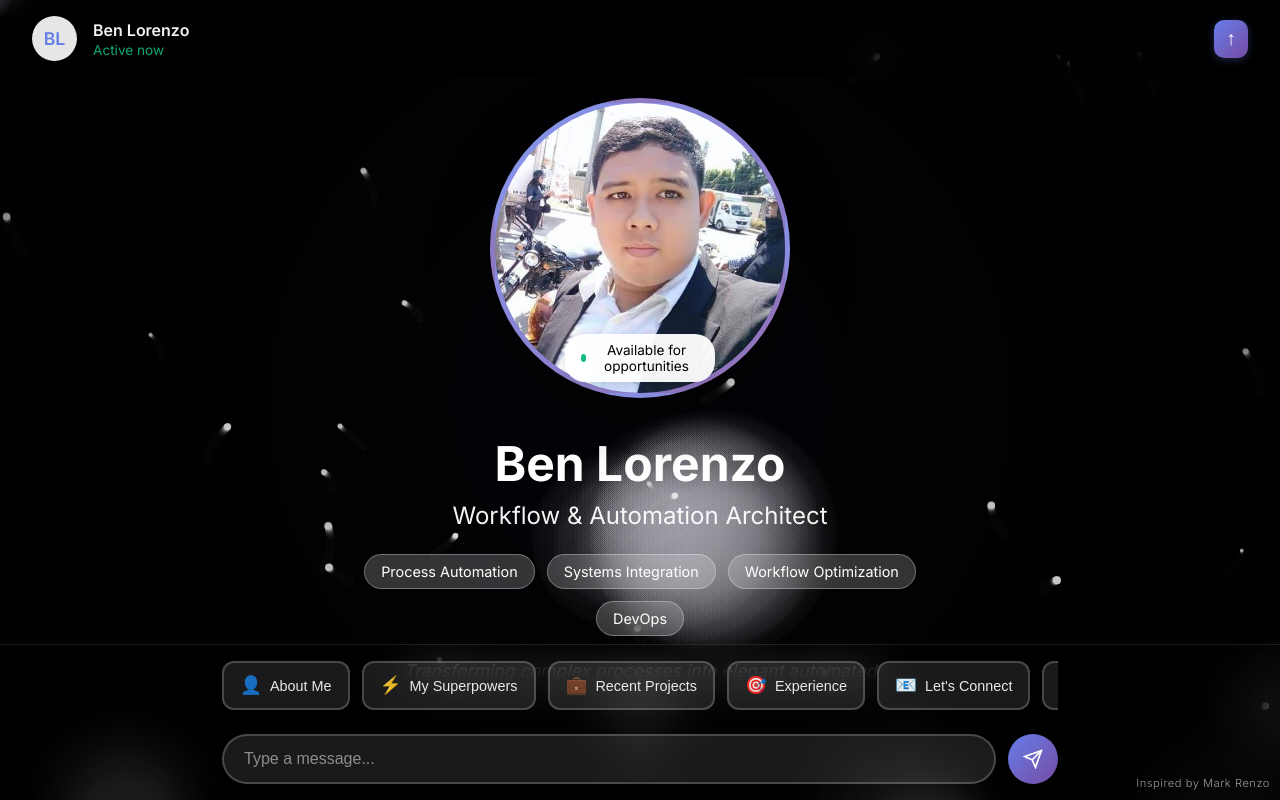
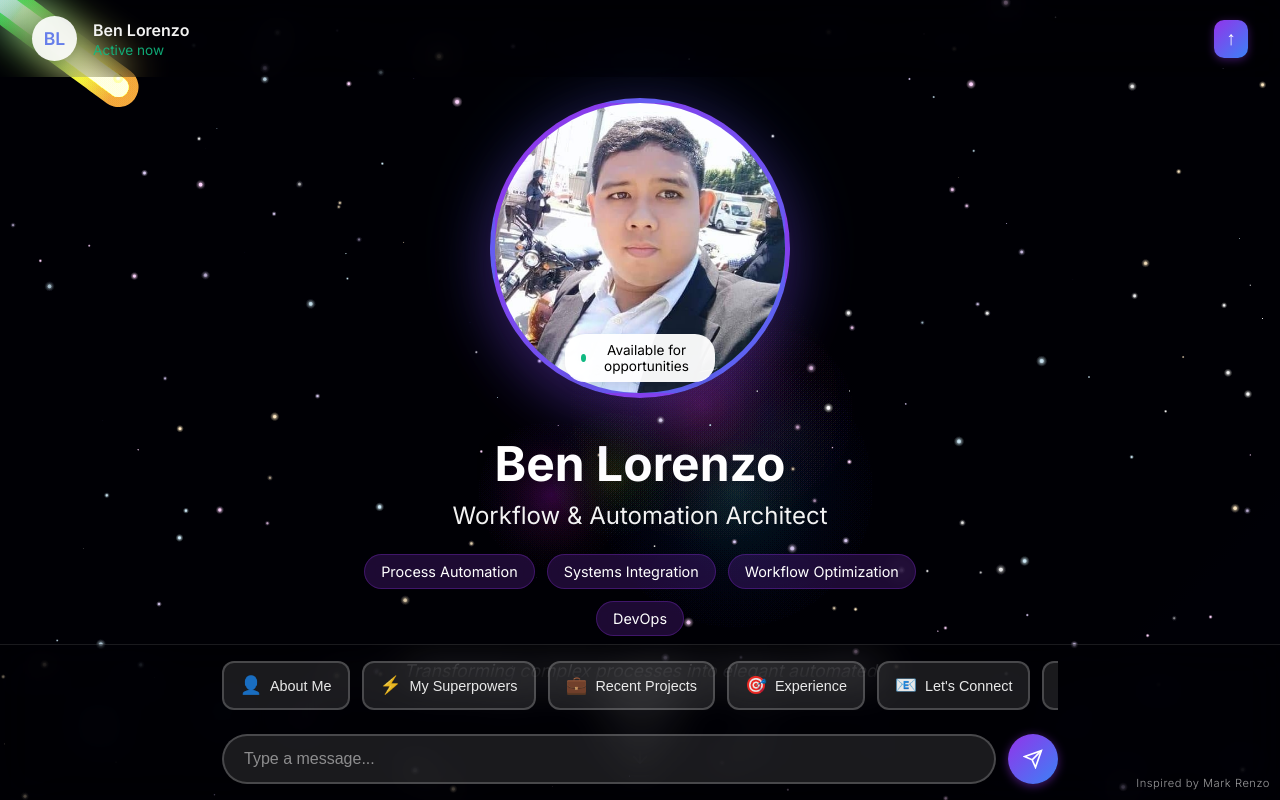
Before and after one commit to BenLorenzoDev/slay, a plain HTML site: page index.html in a window 1280 px wide. Both pictures are taken after a click on the button 1033 px from the left and 759 px from the top of the page. Shown: the top 800 px of the page. Drawn offline with Linux system fonts and the light colour scheme; animation ran at ten frames a second.

Commit message:
Transform to galactic theme with continuous rainbow smoke trail

```diff
--- a/css/styles.css
+++ b/css/styles.css
@@ -10,7 +10,7 @@ html {
 
 body {
     font-family: 'Inter', sans-serif;
-    background: linear-gradient(135deg, #667eea 0%, #764ba2 100%);
+    background: linear-gradient(135deg, #0a0e27 0%, #1a0033 50%, #2d1b69 100%);
     overflow-x: hidden;
     position: relative;
 }
@@ -62,9 +62,9 @@ body {
     height: 300px;
     border-radius: 50%;
     object-fit: cover;
-    border: 5px solid rgba(255, 255, 255, 0.2);
-    box-shadow: 0 20px 60px rgba(0, 0, 0, 0.4);
-    background: linear-gradient(135deg, #667eea, #764ba2);
+    border: 5px solid rgba(147, 51, 234, 0.3);
+    box-shadow: 0 20px 60px rgba(147, 51, 234, 0.3), 0 0 80px rgba(59, 130, 246, 0.2);
+    background: linear-gradient(135deg, #9333ea, #3b82f6);
 }
 
 .profile-status {
@@ -128,12 +128,12 @@ body {
 }
 
 .specialty-tag {
-    background: rgba(255, 255, 255, 0.2);
+    background: rgba(147, 51, 234, 0.2);
     backdrop-filter: blur(10px);
     padding: 0.5rem 1rem;
     border-radius: 20px;
     font-size: 0.9rem;
-    border: 1px solid rgba(255, 255, 255, 0.3);
+    border: 1px solid rgba(147, 51, 234, 0.3);
 }
 
 .profile-tagline {
@@ -237,7 +237,7 @@ body {
 }
 
 .back-to-top {
-    background: linear-gradient(135deg, #667eea 0%, #764ba2 100%);
+    background: linear-gradient(135deg, #9333ea 0%, #3b82f6 100%);
     border: none;
     color: white;
     font-size: 1.2rem;
@@ -245,7 +245,7 @@ body {
     padding: 0.5rem 0.75rem;
     border-radius: 10px;
     transition: all 0.3s;
-    box-shadow: 0 2px 8px rgba(102, 126, 234, 0.3);
+    box-shadow: 0 2px 8px rgba(147, 51, 234, 0.4);
 }
 
 .back-to-top:hover {
@@ -323,10 +323,10 @@ body {
 }
 
 .user-message .message-bubble {
-    background: linear-gradient(135deg, #667eea 0%, #764ba2 100%);
+    background: linear-gradient(135deg, #9333ea 0%, #3b82f6 100%);
     color: white;
     margin-left: auto;
-    box-shadow: 0 2px 12px rgba(102, 126, 234, 0.3);
+    box-shadow: 0 2px 12px rgba(147, 51, 234, 0.4);
 }
 
 .message.appear {
@@ -453,7 +453,7 @@ body {
 }
 
 .send-btn {
-    background: linear-gradient(135deg, #667eea 0%, #764ba2 100%);
+    background: linear-gradient(135deg, #9333ea 0%, #3b82f6 100%);
     border: none;
     width: 50px;
     height: 50px;
@@ -464,6 +464,7 @@ body {
     cursor: pointer;
     transition: transform 0.3s;
     color: white;
+    box-shadow: 0 2px 10px rgba(147, 51, 234, 0.5);
 }
 
 .send-btn:hover {
--- a/js/galaxy.js
+++ b/js/galaxy.js
@@ -1,4 +1,4 @@
-// Smoke Animation with Mouse Trail Effect
+// Galactic Animation with Continuous Colorful Smoke Trail
 const canvas = document.getElementById('galaxy-canvas');
 const ctx = canvas.getContext('2d');
 
@@ -14,262 +14,309 @@ function resizeCanvas() {
 resizeCanvas();
 window.addEventListener('resize', resizeCanvas);
 
-// Smoke Particle class
-class SmokeParticle {
-    constructor(x, y, isMouseTrail = false) {
-        this.x = x;
-        this.y = y;
-        this.isMouseTrail = isMouseTrail;
+// Star class for background
+class Star {
+    constructor() {
+        this.x = Math.random() * canvas.width;
+        this.y = Math.random() * canvas.height;
+        this.size = Math.random() * 2;
+        this.brightness = Math.random();
+        this.twinkleSpeed = Math.random() * 0.05 + 0.01;
+        this.color = this.getStarColor();
+    }
 
-        if (isMouseTrail) {
-            // Mouse trail particles are smaller and fade faster
-            this.size = Math.random() * 20 + 10;
-            this.targetOpacity = Math.random() * 0.15 + 0.05;
-            this.maxLife = Math.random() * 60 + 40;
-            this.speedX = (Math.random() - 0.5) * 0.8;
-            this.speedY = Math.random() * -0.5 - 0.3;
-        } else {
-            // Background smoke particles
-            this.size = Math.random() * 80 + 40;
-            this.targetOpacity = Math.random() * 0.08 + 0.02;
-            this.maxLife = Math.random() * 200 + 300;
-            this.speedX = (Math.random() - 0.5) * 0.5;
-            this.speedY = Math.random() * -0.8 - 0.2;
-        }
-
-        this.opacity = 0;
-        this.life = 0;
-        this.angle = Math.random() * Math.PI * 2;
-        this.angleSpeed = (Math.random() - 0.5) * 0.02;
-        this.growing = true;
+    getStarColor() {
+        const colors = [
+            '#ffffff', '#ffe9c4', '#d4f1ff', '#ffd4ff', '#e4d4ff'
+        ];
+        return colors[Math.floor(Math.random() * colors.length)];
     }
 
     update() {
-        // Update life cycle
-        this.life++;
-
-        // Fade in effect
-        if (this.growing && this.opacity < this.targetOpacity) {
-            this.opacity += this.isMouseTrail ? 0.01 : 0.001;
+        this.brightness += this.twinkleSpeed;
+        if (this.brightness > 1 || this.brightness < 0) {
+            this.twinkleSpeed = -this.twinkleSpeed;
         }
-
-        // Start fading when life is almost over
-        if (this.life > this.maxLife * 0.7) {
-            this.opacity -= this.isMouseTrail ? 0.01 : 0.002;
-            this.growing = false;
-        }
-
-        // Natural upward drift
-        this.speedY *= 0.99;
-        this.y += this.speedY;
-
-        // Gentle horizontal sway using sine wave
-        this.x += this.speedX + Math.sin(this.life * 0.01) * 0.2;
-
-        // Slow rotation
-        this.angle += this.angleSpeed;
-
-        // Gradual size increase (smoke expands)
-        if (this.size < (this.isMouseTrail ? 50 : 200)) {
-            this.size += this.isMouseTrail ? 0.5 : 0.3;
-        }
-
-        // Apply gentle wind effect
-        this.speedX += (Math.random() - 0.5) * 0.02;
-        this.speedX *= 0.98; // Damping
     }
 
     draw() {
         ctx.save();
-        ctx.translate(this.x, this.y);
-        ctx.rotate(this.angle);
+        ctx.globalAlpha = this.brightness;
 
-        // Create gradient for each smoke particle
-        const gradient = ctx.createRadialGradient(0, 0, 0, 0, 0, this.size);
+        // Draw star glow
+        const gradient = ctx.createRadialGradient(this.x, this.y, 0, this.x, this.y, this.size * 3);
+        gradient.addColorStop(0, this.color);
+        gradient.addColorStop(1, 'transparent');
+        ctx.fillStyle = gradient;
+        ctx.fillRect(this.x - this.size * 3, this.y - this.size * 3, this.size * 6, this.size * 6);
 
-        if (this.isMouseTrail) {
-            // Mouse trail has a slight purple tint
-            const hue = 250 + Math.random() * 20;
-            const lightness = 75 + Math.random() * 15;
-            gradient.addColorStop(0, `hsla(${hue}, 30%, ${lightness}%, ${this.opacity})`);
-            gradient.addColorStop(0.4, `hsla(${hue}, 20%, ${lightness}%, ${this.opacity * 0.8})`);
-            gradient.addColorStop(0.7, `hsla(${hue}, 15%, ${lightness}%, ${this.opacity * 0.4})`);
-            gradient.addColorStop(1, `hsla(${hue}, 10%, ${lightness}%, 0)`);
-        } else {
-            // Background smoke is neutral gray
-            const lightness = 85 + Math.random() * 10;
-            gradient.addColorStop(0, `hsla(250, 20%, ${lightness}%, ${this.opacity})`);
-            gradient.addColorStop(0.4, `hsla(250, 15%, ${lightness}%, ${this.opacity * 0.8})`);
-            gradient.addColorStop(0.7, `hsla(250, 10%, ${lightness}%, ${this.opacity * 0.4})`);
-            gradient.addColorStop(1, `hsla(250, 10%, ${lightness}%, 0)`);
-        }
-
-        ctx.fillStyle = gradient;
+        // Draw star core
+        ctx.fillStyle = this.color;
         ctx.beginPath();
-        ctx.arc(0, 0, this.size, 0, Math.PI * 2);
+        ctx.arc(this.x, this.y, this.size, 0, Math.PI * 2);
         ctx.fill();
 
         ctx.restore();
     }
 }
 
-// Mouse Trail System
-class MouseTrail {
+// Nebula Particle class
+class NebulaParticle {
+    constructor(x, y) {
+        this.x = x;
+        this.y = y;
+        this.size = Math.random() * 150 + 50;
+        this.hue = Math.random() * 360;
+        this.saturation = 70;
+        this.lightness = 50;
+        this.opacity = Math.random() * 0.03 + 0.01;
+        this.speedX = (Math.random() - 0.5) * 0.2;
+        this.speedY = (Math.random() - 0.5) * 0.2;
+        this.life = 0;
+    }
+
+    update() {
+        this.x += this.speedX;
+        this.y += this.speedY;
+        this.hue += 0.5;
+        this.life += 0.01;
+        this.size *= 1.001;
+
+        // Slowly fade
+        if (this.life > 0.5) {
+            this.opacity *= 0.995;
+        }
+    }
+
+    draw() {
+        ctx.save();
+
+        const gradient = ctx.createRadialGradient(this.x, this.y, 0, this.x, this.y, this.size);
+        gradient.addColorStop(0, `hsla(${this.hue}, ${this.saturation}%, ${this.lightness}%, ${this.opacity})`);
+        gradient.addColorStop(0.4, `hsla(${this.hue + 30}, ${this.saturation}%, ${this.lightness - 10}%, ${this.opacity * 0.5})`);
+        gradient.addColorStop(1, `hsla(${this.hue + 60}, ${this.saturation}%, ${this.lightness - 20}%, 0)`);
+
+        ctx.fillStyle = gradient;
+        ctx.fillRect(this.x - this.size, this.y - this.size, this.size * 2, this.size * 2);
+
+        ctx.restore();
+    }
+}
+
+// Continuous Trail Particle class
+class TrailParticle {
+    constructor(x, y, hue, size = null, velocity = null) {
+        this.x = x;
+        this.y = y;
+        this.size = size || Math.random() * 15 + 5;
+        this.hue = hue;
+        this.saturation = 80 + Math.random() * 20;
+        this.lightness = 60 + Math.random() * 20;
+        this.opacity = 0.6;
+        this.life = 1;
+        this.decay = 0.01;
+
+        if (velocity) {
+            this.speedX = velocity.x * 0.2 + (Math.random() - 0.5) * 0.5;
+            this.speedY = velocity.y * 0.2 + (Math.random() - 0.5) * 0.5;
+        } else {
+            this.speedX = (Math.random() - 0.5) * 1;
+            this.speedY = (Math.random() - 0.5) * 1;
+        }
+    }
+
+    update() {
+        this.x += this.speedX;
+        this.y += this.speedY;
+        this.speedX *= 0.98;
+        this.speedY *= 0.98;
+        this.life -= this.decay;
+        this.opacity = this.life * 0.6;
+        this.size *= 1.02; // Expand slightly
+    }
+
+    draw() {
+        ctx.save();
+
+        // Multi-layer glow effect
+        for (let i = 3; i > 0; i--) {
+            const gradient = ctx.createRadialGradient(
+                this.x, this.y, 0,
+                this.x, this.y, this.size * i
+            );
+
+            const alpha = this.opacity * (0.3 / i);
+            gradient.addColorStop(0, `hsla(${this.hue}, ${this.saturation}%, ${this.lightness}%, ${alpha})`);
+            gradient.addColorStop(0.4, `hsla(${this.hue + 20}, ${this.saturation}%, ${this.lightness - 10}%, ${alpha * 0.5})`);
+            gradient.addColorStop(1, 'transparent');
+
+            ctx.fillStyle = gradient;
+            ctx.beginPath();
+            ctx.arc(this.x, this.y, this.size * i, 0, Math.PI * 2);
+            ctx.fill();
+        }
+
+        ctx.restore();
+    }
+}
+
+// Continuous Trail System
+class ContinuousTrail {
     constructor() {
         this.points = [];
-        this.maxPoints = 10;
+        this.maxPoints = 50;
         this.lastX = null;
         this.lastY = null;
-        this.trailTimer = 0;
+        this.hue = 0;
+        this.lastTime = Date.now();
     }
 
     addPoint(x, y) {
-        // Only add point if mouse has moved enough
+        const currentTime = Date.now();
+        const timeDelta = currentTime - this.lastTime;
+
         if (this.lastX !== null && this.lastY !== null) {
             const distance = Math.sqrt((x - this.lastX) ** 2 + (y - this.lastY) ** 2);
 
-            // Only create trail if mouse moved more than 5 pixels
-            if (distance > 5) {
-                this.points.push({ x, y, life: 1 });
+            // Calculate velocity for smooth interpolation
+            const velocity = {
+                x: (x - this.lastX) / (timeDelta + 1),
+                y: (y - this.lastY) / (timeDelta + 1)
+            };
 
-                if (this.points.length > this.maxPoints) {
-                    this.points.shift();
-                }
+            // Interpolate points for continuous trail
+            const steps = Math.max(1, Math.floor(distance / 3));
 
-                this.lastX = x;
-                this.lastY = y;
+            for (let i = 0; i <= steps; i++) {
+                const t = i / steps;
+                const interpX = this.lastX + (x - this.lastX) * t;
+                const interpY = this.lastY + (y - this.lastY) * t;
 
-                return true; // Signal to create smoke particle
+                this.points.push({
+                    x: interpX,
+                    y: interpY,
+                    hue: this.hue,
+                    life: 1,
+                    velocity: velocity
+                });
+
+                // Advance hue for rainbow effect
+                this.hue = (this.hue + 2) % 360;
             }
-        } else {
-            this.lastX = x;
-            this.lastY = y;
+
+            // Limit trail length
+            while (this.points.length > this.maxPoints) {
+                this.points.shift();
+            }
         }
 
-        return false;
+        this.lastX = x;
+        this.lastY = y;
+        this.lastTime = currentTime;
     }
 
     update() {
-        // Decay trail points
         this.points.forEach(point => {
-            point.life -= 0.02;
+            point.life -= 0.015;
         });
 
-        // Remove dead points
         this.points = this.points.filter(p => p.life > 0);
     }
 
     draw() {
         if (this.points.length < 2) return;
 
+        // Draw continuous flowing trail
         ctx.save();
+        ctx.globalCompositeOperation = 'lighter';
 
-        // Draw smooth trail line
+        // Create smooth bezier path
         ctx.beginPath();
         ctx.moveTo(this.points[0].x, this.points[0].y);
 
-        for (let i = 1; i < this.points.length; i++) {
-            const prev = this.points[i - 1];
-            const curr = this.points[i];
+        for (let i = 1; i < this.points.length - 1; i++) {
+            const cp = this.points[i];
+            const next = this.points[i + 1];
 
-            // Use quadratic curves for smooth trail
-            const midX = (prev.x + curr.x) / 2;
-            const midY = (prev.y + curr.y) / 2;
+            const cpx = (cp.x + next.x) / 2;
+            const cpy = (cp.y + next.y) / 2;
 
-            ctx.quadraticCurveTo(prev.x, prev.y, midX, midY);
+            ctx.quadraticCurveTo(cp.x, cp.y, cpx, cpy);
         }
 
-        // Style the trail
-        ctx.strokeStyle = `rgba(255, 255, 255, 0.02)`;
-        ctx.lineWidth = 30;
-        ctx.lineCap = 'round';
-        ctx.lineJoin = 'round';
-        ctx.globalCompositeOperation = 'lighter';
-        ctx.stroke();
+        // Create gradient along the trail
+        if (this.points.length > 1) {
+            const gradient = ctx.createLinearGradient(
+                this.points[0].x, this.points[0].y,
+                this.points[this.points.length - 1].x,
+                this.points[this.points.length - 1].y
+            );
+
+            this.points.forEach((point, index) => {
+                const position = index / (this.points.length - 1);
+                gradient.addColorStop(
+                    position,
+                    `hsla(${point.hue}, 100%, 60%, ${point.life * 0.5})`
+                );
+            });
+
+            ctx.strokeStyle = gradient;
+            ctx.lineWidth = 20;
+            ctx.lineCap = 'round';
+            ctx.lineJoin = 'round';
+            ctx.stroke();
+
+            // Second pass for glow
+            ctx.lineWidth = 40;
+            ctx.globalAlpha = 0.3;
+            ctx.stroke();
+        }
 
         ctx.restore();
     }
 }
 
-// Ambient floating particles for depth
-class AmbientParticle {
-    constructor() {
-        this.reset();
-        this.y = Math.random() * canvas.height;
-    }
+// Initialize particles and systems
+const stars = [];
+const nebulaParticles = [];
+const trailParticles = [];
+const continuousTrail = new ContinuousTrail();
 
-    reset() {
-        this.x = Math.random() * canvas.width;
-        this.y = canvas.height + 50;
-        this.size = Math.random() * 3 + 1;
-        this.speedY = Math.random() * -0.5 - 0.1;
-        this.speedX = (Math.random() - 0.5) * 0.2;
-        this.opacity = Math.random() * 0.3 + 0.1;
-        this.pulse = Math.random() * Math.PI * 2;
-    }
-
-    update() {
-        this.y += this.speedY;
-        this.x += this.speedX + Math.sin(this.pulse) * 0.3;
-        this.pulse += 0.02;
-
-        // Reset when particle goes off screen
-        if (this.y < -50) {
-            this.reset();
-        }
-    }
-
-    draw() {
-        ctx.save();
-        ctx.globalAlpha = this.opacity * Math.sin(this.pulse) * 0.5 + 0.5;
-        ctx.fillStyle = '#ffffff';
-        ctx.beginPath();
-        ctx.arc(this.x, this.y, this.size, 0, Math.PI * 2);
-        ctx.fill();
-        ctx.restore();
-    }
+// Create starfield
+for (let i = 0; i < 200; i++) {
+    stars.push(new Star());
 }
 
-// Initialize particles arrays
-const smokeParticles = [];
-const ambientParticles = [];
-const mouseTrail = new MouseTrail();
-
-// Create initial ambient particles
-for (let i = 0; i < 30; i++) {
-    ambientParticles.push(new AmbientParticle());
-}
-
-// Mouse interaction
+// Mouse tracking
 let mouseX = canvas.width / 2;
 let mouseY = canvas.height / 2;
 let isMouseMoving = false;
 let mouseTimer;
-let lastMouseTime = 0;
+let colorHue = 0;
 
 // Track mouse movement
 document.addEventListener('mousemove', (e) => {
-    const currentTime = Date.now();
     mouseX = e.clientX;
     mouseY = e.clientY;
     isMouseMoving = true;
 
-    // Add to trail and create smoke particles
-    if (mouseTrail.addPoint(mouseX, mouseY)) {
-        // Create multiple small smoke particles for trail
-        if (currentTime - lastMouseTime > 30) { // Throttle particle creation
-            for (let i = 0; i < 2; i++) {
-                const offsetX = (Math.random() - 0.5) * 20;
-                const offsetY = (Math.random() - 0.5) * 20;
-                smokeParticles.push(new SmokeParticle(
-                    mouseX + offsetX,
-                    mouseY + offsetY,
-                    true // Mark as mouse trail particle
-                ));
-            }
-            lastMouseTime = currentTime;
-        }
+    // Add to continuous trail
+    continuousTrail.addPoint(mouseX, mouseY);
+
+    // Create trail particles
+    for (let i = 0; i < 3; i++) {
+        const particle = new TrailParticle(
+            mouseX + (Math.random() - 0.5) * 10,
+            mouseY + (Math.random() - 0.5) * 10,
+            colorHue,
+            Math.random() * 10 + 5,
+            { x: e.movementX || 0, y: e.movementY || 0 }
+        );
+        trailParticles.push(particle);
     }
+
+    // Advance color
+    colorHue = (colorHue + 3) % 360;
 
     clearTimeout(mouseTimer);
     mouseTimer = setTimeout(() => {
@@ -280,26 +327,23 @@ document.addEventListener('mousemove', (e) => {
 // Touch support
 document.addEventListener('touchmove', (e) => {
     if (e.touches.length > 0) {
-        const currentTime = Date.now();
-        mouseX = e.touches[0].clientX;
-        mouseY = e.touches[0].clientY;
+        const touch = e.touches[0];
+        mouseX = touch.clientX;
+        mouseY = touch.clientY;
         isMouseMoving = true;
 
-        // Add to trail and create smoke particles
-        if (mouseTrail.addPoint(mouseX, mouseY)) {
-            if (currentTime - lastMouseTime > 30) {
-                for (let i = 0; i < 2; i++) {
-                    const offsetX = (Math.random() - 0.5) * 20;
-                    const offsetY = (Math.random() - 0.5) * 20;
-                    smokeParticles.push(new SmokeParticle(
-                        mouseX + offsetX,
-                        mouseY + offsetY,
-                        true
-                    ));
-                }
-                lastMouseTime = currentTime;
-            }
+        continuousTrail.addPoint(mouseX, mouseY);
+
+        for (let i = 0; i < 3; i++) {
+            const particle = new TrailParticle(
+                mouseX + (Math.random() - 0.5) * 10,
+                mouseY + (Math.random() - 0.5) * 10,
+                colorHue
+            );
+            trailParticles.push(particle);
         }
+
+        colorHue = (colorHue + 3) % 360;
 
         clearTimeout(mouseTimer);
         mouseTimer = setTimeout(() => {
@@ -308,89 +352,86 @@ document.addEventListener('touchmove', (e) => {
     }
 });
 
-// Smoke generation timer
-let smokeGenerationTimer = 0;
+// Nebula generation timer
+let nebulaTimer = 0;
 
 // Main animation loop
 function animate() {
-    // Clear canvas with subtle fade
-    ctx.fillStyle = 'rgba(0, 0, 0, 0.05)';
+    // Create deep space background
+    ctx.fillStyle = 'rgba(5, 0, 15, 0.1)';
     ctx.fillRect(0, 0, canvas.width, canvas.height);
 
-    // Update and draw mouse trail
-    mouseTrail.update();
-    mouseTrail.draw();
-
-    // Update and draw ambient particles
-    ambientParticles.forEach(particle => {
-        particle.update();
-        particle.draw();
+    // Draw and update stars
+    stars.forEach(star => {
+        star.update();
+        star.draw();
     });
 
-    // Generate background smoke particles at regular intervals
-    smokeGenerationTimer++;
-    if (smokeGenerationTimer > 15) {
-        smokeGenerationTimer = 0;
-
-        // Generate from bottom of screen
-        if (Math.random() > 0.3) {
-            smokeParticles.push(new SmokeParticle(
+    // Generate nebula particles occasionally
+    nebulaTimer++;
+    if (nebulaTimer > 60) {
+        nebulaTimer = 0;
+        if (Math.random() > 0.5) {
+            nebulaParticles.push(new NebulaParticle(
                 Math.random() * canvas.width,
-                canvas.height + 50,
-                false
-            ));
-        }
-
-        // Generate from sides occasionally
-        if (Math.random() > 0.7) {
-            const side = Math.random() > 0.5 ? 0 : canvas.width;
-            smokeParticles.push(new SmokeParticle(
-                side,
-                canvas.height * 0.7 + Math.random() * canvas.height * 0.3,
-                false
+                Math.random() * canvas.height
             ));
         }
     }
 
-    // Update and draw smoke particles
-    for (let i = smokeParticles.length - 1; i >= 0; i--) {
-        const particle = smokeParticles[i];
+    // Update and draw nebula
+    for (let i = nebulaParticles.length - 1; i >= 0; i--) {
+        const particle = nebulaParticles[i];
         particle.update();
+        particle.draw();
 
-        if (particle.opacity > 0) {
-            particle.draw();
-        } else {
-            // Remove dead particles
-            smokeParticles.splice(i, 1);
+        if (particle.opacity < 0.001) {
+            nebulaParticles.splice(i, 1);
         }
     }
 
-    // Add subtle vignette effect
-    const vignette = ctx.createRadialGradient(
-        canvas.width / 2, canvas.height / 2, 0,
-        canvas.width / 2, canvas.height / 2, canvas.width * 0.7
-    );
-    vignette.addColorStop(0, 'rgba(0, 0, 0, 0)');
-    vignette.addColorStop(1, 'rgba(0, 0, 0, 0.3)');
-    ctx.fillStyle = vignette;
-    ctx.fillRect(0, 0, canvas.width, canvas.height);
+    // Update and draw continuous trail
+    continuousTrail.update();
+    continuousTrail.draw();
 
-    // Limit smoke particles for performance
-    if (smokeParticles.length > 60) {
-        // Prioritize keeping mouse trail particles
-        const mouseTrailParticles = smokeParticles.filter(p => p.isMouseTrail);
-        const backgroundParticles = smokeParticles.filter(p => !p.isMouseTrail);
+    // Update and draw trail particles
+    ctx.save();
+    ctx.globalCompositeOperation = 'screen';
 
-        // Keep more recent particles
-        if (mouseTrailParticles.length > 30) {
-            mouseTrailParticles.splice(0, mouseTrailParticles.length - 30);
+    for (let i = trailParticles.length - 1; i >= 0; i--) {
+        const particle = trailParticles[i];
+        particle.update();
+
+        if (particle.life > 0) {
+            particle.draw();
+        } else {
+            trailParticles.splice(i, 1);
         }
-        if (backgroundParticles.length > 30) {
-            backgroundParticles.splice(0, backgroundParticles.length - 30);
-        }
+    }
 
-        smokeParticles.length = 0;
-        smokeParticles.push(...mouseTrailParticles, ...backgroundParticles);
+    ctx.restore();
+
+    // Add cosmic dust effect
+    if (Math.random() > 0.98) {
+        const dustX = Math.random() * canvas.width;
+        const dustY = Math.random() * canvas.height;
+
+        ctx.save();
+        ctx.globalAlpha = 0.5;
+        ctx.fillStyle = '#ffffff';
+        ctx.beginPath();
+        ctx.arc(dustX, dustY, Math.random() * 1, 0, Math.PI * 2);
+        ctx.fill();
+        ctx.restore();
+    }
+
+    // Limit particles for performance
+    if (nebulaParticles.length > 10) {
+        nebulaParticles.splice(0, nebulaParticles.length - 10);
+    }
+
+    if (trailParticles.length > 100) {
+        trailParticles.splice(0, trailParticles.length - 100);
     }
 
     requestAnimationFrame(animate);
@@ -399,15 +440,12 @@ function animate() {
 // Start animation
 animate();
 
-// Initial smoke burst
+// Create initial nebula burst
 setTimeout(() => {
     for (let i = 0; i < 5; i++) {
-        setTimeout(() => {
-            smokeParticles.push(new SmokeParticle(
-                canvas.width / 2 + (Math.random() - 0.5) * 200,
-                canvas.height * 0.7,
-                false
-            ));
-        }, i * 200);
+        nebulaParticles.push(new NebulaParticle(
+            canvas.width / 2 + (Math.random() - 0.5) * 300,
+            canvas.height / 2 + (Math.random() - 0.5) * 300
+        ));
     }
 }, 1000);
```
